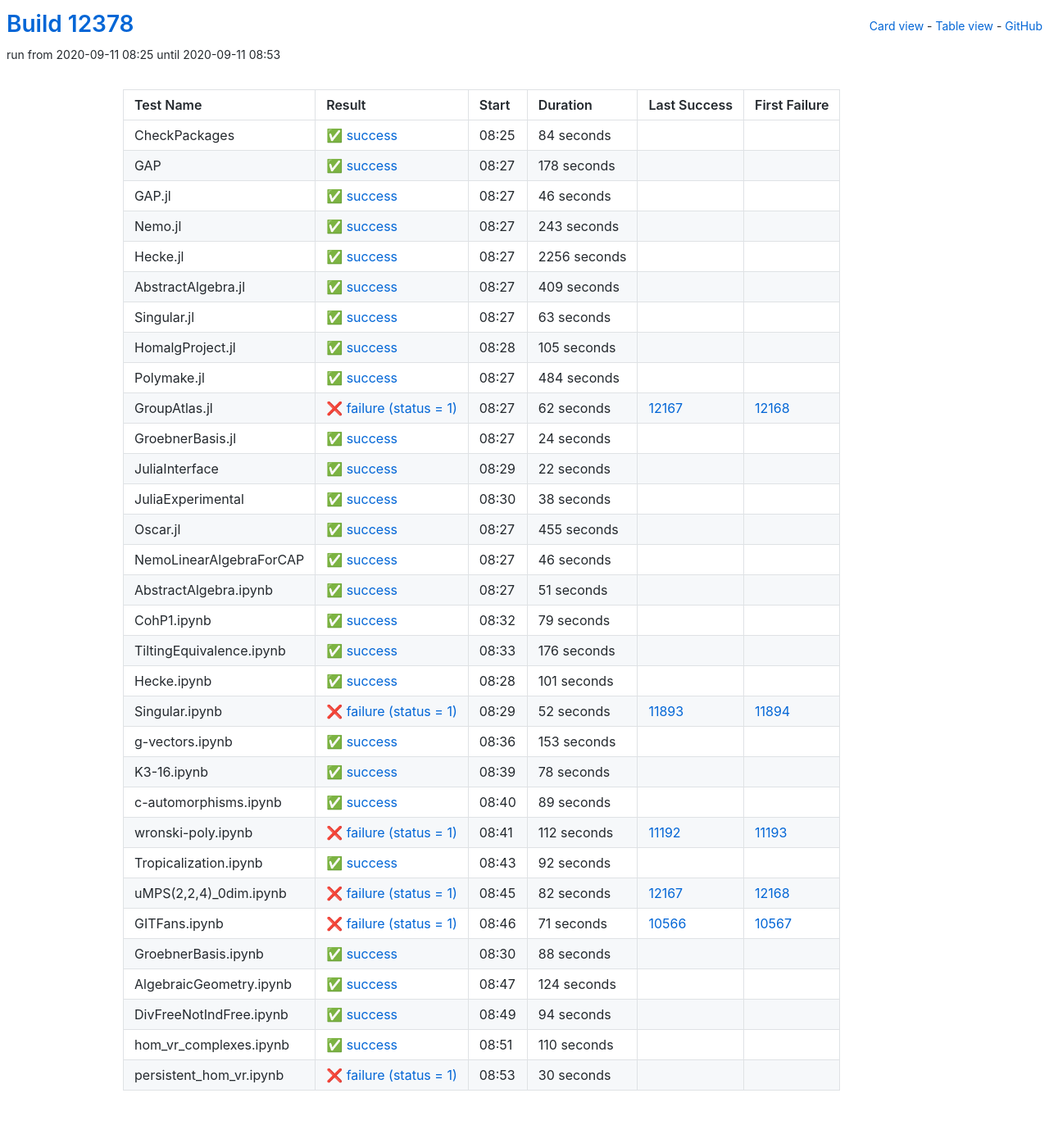
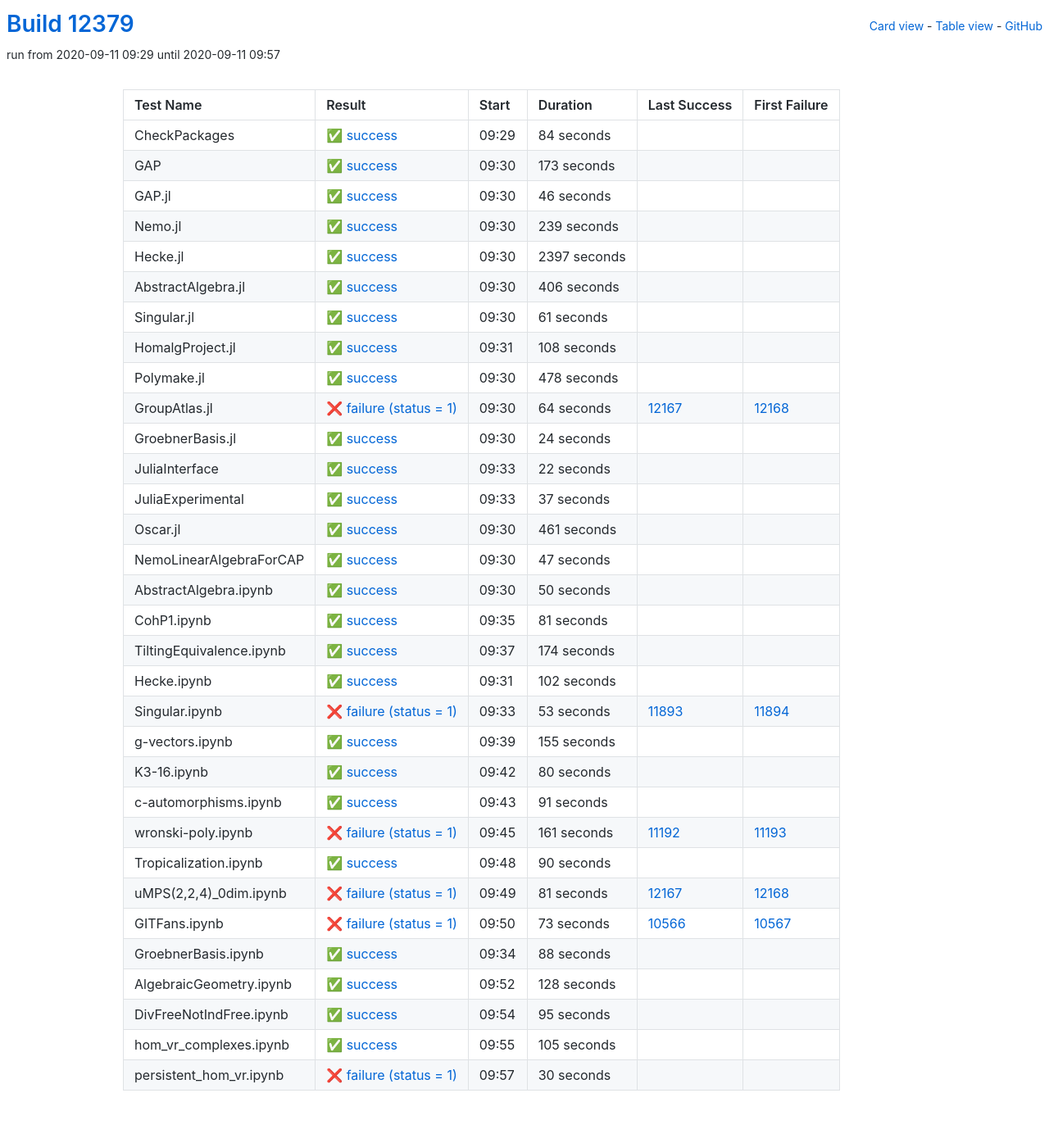
Before and after one commit to oscar-system/oscar-ci-status, a Jekyll site: the page built from table.html, in a window 1280 px wide. Shown: the whole page at 82% size. Built offline with Jekyll 4.4.1, drawn with Linux system fonts in a browser that asks for light colours.

Commit message:
Build #12379

```diff
--- a/_data/ci.yml
+++ b/_data/ci.yml
@@ -1,6 +1,6 @@
 ---
-build: 12378
-build_url: https://oscarci.mathematik.uni-kl.de/job/oscar/12378/
+build: 12379
+build_url: https://oscarci.mathematik.uni-kl.de/job/oscar/12379/
 job: oscar
 organization: oscar-system
 repo: oscar-ci-status
@@ -8,8 +8,8 @@
 tests:
 - name: CheckPackages
   id: checkpackages
-  log: https://oscarci.mathematik.uni-kl.de/job/oscar/12378/artifact/logs/build-12378/CheckPackages.log
-  start: 2020-09-11 08:25
+  log: https://oscarci.mathematik.uni-kl.de/job/oscar/12379/artifact/logs/build-12379/CheckPackages.log
+  start: 2020-09-11 09:29
   success: true
   exitcode: 0
   status: success
@@ -20,20 +20,20 @@
   first_failure_url:
 - name: GAP
   id: gap
-  log: https://oscarci.mathematik.uni-kl.de/job/oscar/12378/artifact/logs/build-12378/GAP.log
-  start: 2020-09-11 08:27
+  log: https://oscarci.mathematik.uni-kl.de/job/oscar/12379/artifact/logs/build-12379/GAP.log
+  start: 2020-09-11 09:30
   success: true
   exitcode: 0
   status: success
-  duration: 178
+  duration: 173
   last_success: false
   last_success_url:
   first_failure: false
   first_failure_url:
 - name: GAP.jl
   id: gap-jl
-  log: https://oscarci.mathematik.uni-kl.de/job/oscar/12378/artifact/logs/build-12378/GAP.jl.log
-  start: 2020-09-11 08:27
+  log: https://oscarci.mathematik.uni-kl.de/job/oscar/12379/artifact/logs/build-12379/GAP.jl.log
+  start: 2020-09-11 09:30
   success: true
   exitcode: 0
   status: success
@@ -44,92 +44,92 @@
   first_failure_url:
 - name: Nemo.jl
   id: nemo-jl
-  log: https://oscarci.mathematik.uni-kl.de/job/oscar/12378/artifact/logs/build-12378/Nemo.jl.log
-  start: 2020-09-11 08:27
+  log: https://oscarci.mathematik.uni-kl.de/job/oscar/12379/artifact/logs/build-12379/Nemo.jl.log
+  start: 2020-09-11 09:30
   success: true
   exitcode: 0
   status: success
-  duration: 243
+  duration: 239
   last_success: false
   last_success_url:
   first_failure: false
   first_failure_url:
 - name: Hecke.jl
   id: hecke-jl
-  log: https://oscarci.mathematik.uni-kl.de/job/oscar/12378/artifact/logs/build-12378/Hecke.jl.log
-  start: 2020-09-11 08:27
+  log: https://oscarci.mathematik.uni-kl.de/job/oscar/12379/artifact/logs/build-12379/Hecke.jl.log
+  start: 2020-09-11 09:30
   success: true
   exitcode: 0
   status: success
-  duration: 2256
+  duration: 2397
   last_success: false
   last_success_url:
   first_failure: false
   first_failure_url:
 - name: AbstractAlgebra.jl
   id: abstractalgebra-jl
-  log: https://oscarci.mathematik.uni-kl.de/job/oscar/12378/artifact/logs/build-12378/AbstractAlgebra.jl.log
-  start: 2020-09-11 08:27
+  log: https://oscarci.mathematik.uni-kl.de/job/oscar/12379/artifact/logs/build-12379/AbstractAlgebra.jl.log
+  start: 2020-09-11 09:30
   success: true
   exitcode: 0
   status: success
-  duration: 409
+  duration: 406
   last_success: false
   last_success_url:
   first_failure: false
   first_failure_url:
 - name: Singular.jl
   id: singular-jl
-  log: https://oscarci.mathematik.uni-kl.de/job/oscar/12378/artifact/logs/build-12378/Singular.jl.log
-  start: 2020-09-11 08:27
+  log: https://oscarci.mathematik.uni-kl.de/job/oscar/12379/artifact/logs/build-12379/Singular.jl.log
+  start: 2020-09-11 09:30
   success: true
   exitcode: 0
   status: success
-  duration: 63
+  duration: 61
   last_success: false
   last_success_url:
   first_failure: false
   first_failure_url:
 - name: HomalgProject.jl
   id: homalgproject-jl
-  log: https://oscarci.mathematik.uni-kl.de/job/oscar/12378/artifact/logs/build-12378/HomalgProject.jl.log
-  start: 2020-09-11 08:28
+  log: https://oscarci.mathematik.uni-kl.de/job/oscar/12379/artifact/logs/build-12379/HomalgProject.jl.log
+  start: 2020-09-11 09:31
   success: true
   exitcode: 0
   status: success
-  duration: 105
+  duration: 108
   last_success: false
   last_success_url:
   first_failure: false
   first_failure_url:
 - name: Polymake.jl
   id: polymake-jl
-  log: https://oscarci.mathematik.uni-kl.de/job/oscar/12378/artifact/logs/build-12378/Polymake.jl.log
-  start: 2020-09-11 08:27
+  log: https://oscarci.mathematik.uni-kl.de/job/oscar/12379/artifact/logs/build-12379/Polymake.jl.log
+  start: 2020-09-11 09:30
   success: true
   exitcode: 0
   status: success
-  duration: 484
+  duration: 478
   last_success: false
   last_success_url:
   first_failure: false
   first_failure_url:
 - name: GroupAtlas.jl
   id: groupatlas-jl
-  log: https://oscarci.mathematik.uni-kl.de/job/oscar/12378/artifact/logs/build-12378/GroupAtlas.jl.log
-  start: 2020-09-11 08:27
+  log: https://oscarci.mathematik.uni-kl.de/job/oscar/12379/artifact/logs/build-12379/GroupAtlas.jl.log
+  start: 2020-09-11 09:30
   success: false
   exitcode: 1
   status: failure
-  duration: 62
+  duration: 64
   last_success: 12167
   last_success_url: https://oscarci.mathematik.uni-kl.de/job/oscar/12167/
   first_failure: 12168
   first_failure_url: https://oscarci.mathematik.uni-kl.de/job/oscar/12168/
 - name: GroebnerBasis.jl
   id: groebnerbasis-jl
-  log: https://oscarci.mathematik.uni-kl.de/job/oscar/12378/artifact/logs/build-12378/GroebnerBasis.jl.log
-  start: 2020-09-11 08:27
+  log: https://oscarci.mathematik.uni-kl.de/job/oscar/12379/artifact/logs/build-12379/GroebnerBasis.jl.log
+  start: 2020-09-11 09:30
   success: true
   exitcode: 0
   status: success
@@ -140,8 +140,8 @@
   first_failure_url:
 - name: JuliaInterface
   id: juliainterface
-  log: https://oscarci.mathematik.uni-kl.de/job/oscar/12378/artifact/logs/build-12378/JuliaInterface.log
-  start: 2020-09-11 08:29
+  log: https://oscarci.mathematik.uni-kl.de/job/oscar/12379/artifact/logs/build-12379/JuliaInterface.log
+  start: 2020-09-11 09:33
   success: true
   exitcode: 0
   status: success
@@ -152,188 +152,188 @@
   first_failure_url:
 - name: JuliaExperimental
   id: juliaexperimental
-  log: https://oscarci.mathematik.uni-kl.de/job/oscar/12378/artifact/logs/build-12378/JuliaExperimental.log
-  start: 2020-09-11 08:30
+  log: https://oscarci.mathematik.uni-kl.de/job/oscar/12379/artifact/logs/build-12379/JuliaExperimental.log
+  start: 2020-09-11 09:33
   success: true
   exitcode: 0
   status: success
-  duration: 38
+  duration: 37
   last_success: false
   last_success_url:
   first_failure: false
   first_failure_url:
 - name: Oscar.jl
   id: oscar-jl
-  log: https://oscarci.mathematik.uni-kl.de/job/oscar/12378/artifact/logs/build-12378/Oscar.jl.log
-  start: 2020-09-11 08:27
+  log: https://oscarci.mathematik.uni-kl.de/job/oscar/12379/artifact/logs/build-12379/Oscar.jl.log
+  start: 2020-09-11 09:30
   success: true
   exitcode: 0
   status: success
-  duration: 455
+  duration: 461
   last_success: false
   last_success_url:
   first_failure: false
   first_failure_url:
 - name: NemoLinearAlgebraForCAP
   id: nemolinearalgebraforcap
-  log: https://oscarci.mathematik.uni-kl.de/job/oscar/12378/artifact/logs/build-12378/NemoLinearAlgebraForCAP.log
-  start: 2020-09-11 08:27
+  log: https://oscarci.mathematik.uni-kl.de/job/oscar/12379/artifact/logs/build-12379/NemoLinearAlgebraForCAP.log
+  start: 2020-09-11 09:30
   success: true
   exitcode: 0
   status: success
-  duration: 46
+  duration: 47
   last_success: false
   last_success_url:
   first_failure: false
   first_failure_url:
 - name: AbstractAlgebra.ipynb
   id: abstractalgebra-ipynb
-  log: https://oscarci.mathematik.uni-kl.de/job/oscar/12378/artifact/logs/build-12378/AbstractAlgebra.ipynb.log
-  start: 2020-09-11 08:27
+  log: https://oscarci.mathematik.uni-kl.de/job/oscar/12379/artifact/logs/build-12379/AbstractAlgebra.ipynb.log
+  start: 2020-09-11 09:30
   success: true
   exitcode: 0
   status: success
-  duration: 51
+  duration: 50
   last_success: false
   last_success_url:
   first_failure: false
   first_failure_url:
 - name: CohP1.ipynb
   id: cohp1-ipynb
-  log: https://oscarci.mathematik.uni-kl.de/job/oscar/12378/artifact/logs/build-12378/CohP1.ipynb.log
-  start: 2020-09-11 08:32
+  log: https://oscarci.mathematik.uni-kl.de/job/oscar/12379/artifact/logs/build-12379/CohP1.ipynb.log
+  start: 2020-09-11 09:35
   success: true
   exitcode: 0
   status: success
-  duration: 79
+  duration: 81
   last_success: false
   last_success_url:
   first_failure: false
   first_failure_url:
 - name: TiltingEquivalence.ipynb
   id: tiltingequivalence-ipynb
-  log: https://oscarci.mathematik.uni-kl.de/job/oscar/12378/artifact/logs/build-12378/TiltingEquivalence.ipynb.log
-  start: 2020-09-11 08:33
+  log: https://oscarci.mathematik.uni-kl.de/job/oscar/12379/artifact/logs/build-12379/TiltingEquivalence.ipynb.log
+  start: 2020-09-11 09:37
   success: true
   exitcode: 0
   status: success
-  duration: 176
+  duration: 174
   last_success: false
   last_success_url:
   first_failure: false
   first_failure_url:
 - name: Hecke.ipynb
   id: hecke-ipynb
-  log: https://oscarci.mathematik.uni-kl.de/job/oscar/12378/artifact/logs/build-12378/Hecke.ipynb.log
-  start: 2020-09-11 08:28
+  log: https://oscarci.mathematik.uni-kl.de/job/oscar/12379/artifact/logs/build-12379/Hecke.ipynb.log
+  start: 2020-09-11 09:31
   success: true
   exitcode: 0
   status: success
-  duration: 101
+  duration: 102
   last_success: false
   last_success_url:
   first_failure: false
   first_failure_url:
 - name: Singular.ipynb
   id: singular-ipynb
-  log: https://oscarci.mathematik.uni-kl.de/job/oscar/12378/artifact/logs/build-12378/Singular.ipynb.log
-  start: 2020-09-11 08:29
+  log: https://oscarci.mathematik.uni-kl.de/job/oscar/12379/artifact/logs/build-12379/Singular.ipynb.log
+  start: 2020-09-11 09:33
   success: false
   exitcode: 1
   status: failure
-  duration: 52
+  duration: 53
   last_success: 11893
   last_success_url: https://oscarci.mathematik.uni-kl.de/job/oscar/11893/
   first_failure: 11894
   first_failure_url: https://oscarci.mathematik.uni-kl.de/job/oscar/11894/
 - name: g-vectors.ipynb
   id: g-vectors-ipynb
-  log: https://oscarci.mathematik.uni-kl.de/job/oscar/12378/artifact/logs/build-12378/g-vectors.ipynb.log
-  start: 2020-09-11 08:36
+  log: https://oscarci.mathematik.uni-kl.de/job/oscar/12379/artifact/logs/build-12379/g-vectors.ipynb.log
+  start: 2020-09-11 09:39
   success: true
   exitcode: 0
   status: success
-  duration: 153
+  duration: 155
   last_success: false
   last_success_url:
   first_failure: false
   first_failure_url:
 - name: K3-16.ipynb
   id: k3-16-ipynb
-  log: https://oscarci.mathematik.uni-kl.de/job/oscar/12378/artifact/logs/build-12378/K3-16.ipynb.log
-  start: 2020-09-11 08:39
+  log: https://oscarci.mathematik.uni-kl.de/job/oscar/12379/artifact/logs/build-12379/K3-16.ipynb.log
+  start: 2020-09-11 09:42
   success: true
   exitcode: 0
   status: success
-  duration: 78
+  duration: 80
   last_success: false
   last_success_url:
   first_failure: false
   first_failure_url:
 - name: c-automorphisms.ipynb
   id: c-automorphisms-ipynb
-  log: https://oscarci.mathematik.uni-kl.de/job/oscar/12378/artifact/logs/build-12378/c-automorphisms.ipynb.log
-  start: 2020-09-11 08:40
+  log: https://oscarci.mathematik.uni-kl.de/job/oscar/12379/artifact/logs/build-12379/c-automorphisms.ipynb.log
+  start: 2020-09-11 09:43
   success: true
   exitcode: 0
   status: success
-  duration: 89
+  duration: 91
   last_success: false
   last_success_url:
   first_failure: false
   first_failure_url:
 - name: wronski-poly.ipynb
   id: wronski-poly-ipynb
-  log: https://oscarci.mathematik.uni-kl.de/job/oscar/12378/artifact/logs/build-12378/wronski-poly.ipynb.log
-  start: 2020-09-11 08:41
+  log: https://oscarci.mathematik.uni-kl.de/job/oscar/12379/artifact/logs/build-12379/wronski-poly.ipynb.log
+  start: 2020-09-11 09:45
   success: false
   exitcode: 1
   status: failure
-  duration: 112
+  duration: 161
   last_success: 11192
   last_success_url: https://oscarci.mathematik.uni-kl.de/job/oscar/11192/
   first_failure: 11193
   first_failure_url: https://oscarci.mathematik.uni-kl.de/job/oscar/11193/
 - name: Tropicalization.ipynb
   id: tropicalization-ipynb
-  log: https://oscarci.mathematik.uni-kl.de/job/oscar/12378/artifact/logs/build-12378/Tropicalization.ipynb.log
-  start: 2020-09-11 08:43
+  log: https://oscarci.mathematik.uni-kl.de/job/oscar/12379/artifact/logs/build-12379/Tropicalization.ipynb.log
+  start: 2020-09-11 09:48
   success: true
   exitcode: 0
   status: success
-  duration: 92
+  duration: 90
   last_success: false
   last_success_url:
   first_failure: false
   first_failure_url:
 - name: uMPS(2,2,4)_0dim.ipynb
   id: umps-2-2-4-0dim-ipynb
-  log: https://oscarci.mathematik.uni-kl.de/job/oscar/12378/artifact/logs/build-12378/uMPS-2-2-4-_0dim.ipynb.log
-  start: 2020-09-11 08:45
+  log: https://oscarci.mathematik.uni-kl.de/job/oscar/12379/artifact/logs/build-12379/uMPS-2-2-4-_0dim.ipynb.log
+  start: 2020-09-11 09:49
   success: false
   exitcode: 1
   status: failure
-  duration: 82
+  duration: 81
   last_success: 12167
   last_success_url: https://oscarci.mathematik.uni-kl.de/job/oscar/12167/
   first_failure: 12168
   first_failure_url: https://oscarci.mathematik.uni-kl.de/job/oscar/12168/
 - name: GITFans.ipynb
   id: gitfans-ipynb
-  log: https://oscarci.mathematik.uni-kl.de/job/oscar/12378/artifact/logs/build-12378/GITFans.ipynb.log
-  start: 2020-09-11 08:46
+  log: https://oscarci.mathematik.uni-kl.de/job/oscar/12379/artifact/logs/build-12379/GITFans.ipynb.log
+  start: 2020-09-11 09:50
   success: false
   exitcode: 1
   status: failure
-  duration: 71
+  duration: 73
   last_success: 10566
   last_success_url: https://oscarci.mathematik.uni-kl.de/job/oscar/10566/
   first_failure: 10567
   first_failure_url: https://oscarci.mathematik.uni-kl.de/job/oscar/10567/
 - name: GroebnerBasis.ipynb
   id: groebnerbasis-ipynb
-  log: https://oscarci.mathematik.uni-kl.de/job/oscar/12378/artifact/logs/build-12378/GroebnerBasis.ipynb.log
-  start: 2020-09-11 08:30
+  log: https://oscarci.mathematik.uni-kl.de/job/oscar/12379/artifact/logs/build-12379/GroebnerBasis.ipynb.log
+  start: 2020-09-11 09:34
   success: true
   exitcode: 0
   status: success
@@ -344,44 +344,44 @@
   first_failure_url:
 - name: AlgebraicGeometry.ipynb
   id: algebraicgeometry-ipynb
-  log: https://oscarci.mathematik.uni-kl.de/job/oscar/12378/artifact/logs/build-12378/AlgebraicGeometry.ipynb.log
-  start: 2020-09-11 08:47
+  log: https://oscarci.mathematik.uni-kl.de/job/oscar/12379/artifact/logs/build-12379/AlgebraicGeometry.ipynb.log
+  start: 2020-09-11 09:52
   success: true
   exitcode: 0
   status: success
-  duration: 124
+  duration: 128
   last_success: false
   last_success_url:
   first_failure: false
   first_failure_url:
 - name: DivFreeNotIndFree.ipynb
   id: divfreenotindfree-ipynb
-  log: https://oscarci.mathematik.uni-kl.de/job/oscar/12378/artifact/logs/build-12378/DivFreeNotIndFree.ipynb.log
-  start: 2020-09-11 08:49
+  log: https://oscarci.mathematik.uni-kl.de/job/oscar/12379/artifact/logs/build-12379/DivFreeNotIndFree.ipynb.log
+  start: 2020-09-11 09:54
   success: true
   exitcode: 0
   status: success
-  duration: 94
+  duration: 95
   last_success: false
   last_success_url:
   first_failure: false
   first_failure_url:
 - name: hom_vr_complexes.ipynb
   id: hom-vr-complexes-ipynb
-  log: https://oscarci.mathematik.uni-kl.de/job/oscar/12378/artifact/logs/build-12378/hom_vr_complexes.ipynb.log
-  start: 2020-09-11 08:51
+  log: https://oscarci.mathematik.uni-kl.de/job/oscar/12379/artifact/logs/build-12379/hom_vr_complexes.ipynb.log
+  start: 2020-09-11 09:55
   success: true
   exitcode: 0
   status: success
-  duration: 110
+  duration: 105
   last_success: false
   last_success_url:
   first_failure: false
   first_failure_url:
 - name: persistent_hom_vr.ipynb
   id: persistent-hom-vr-ipynb
-  log: https://oscarci.mathematik.uni-kl.de/job/oscar/12378/artifact/logs/build-12378/persistent_hom_vr.ipynb.log
-  start: 2020-09-11 08:53
+  log: https://oscarci.mathematik.uni-kl.de/job/oscar/12379/artifact/logs/build-12379/persistent_hom_vr.ipynb.log
+  start: 2020-09-11 09:57
   success: false
   exitcode: 1
   status: failure
```
Also changed, not shown: Gemfile.lock, README.md.
